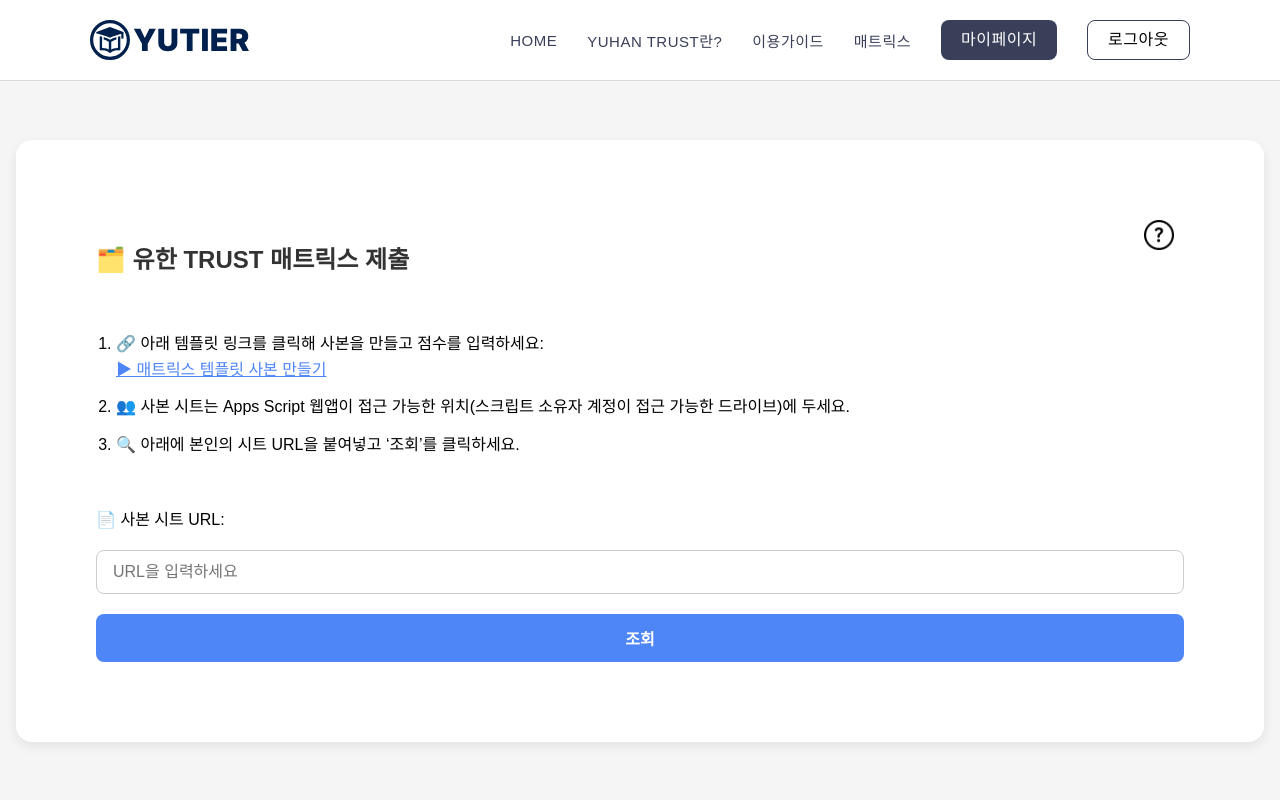
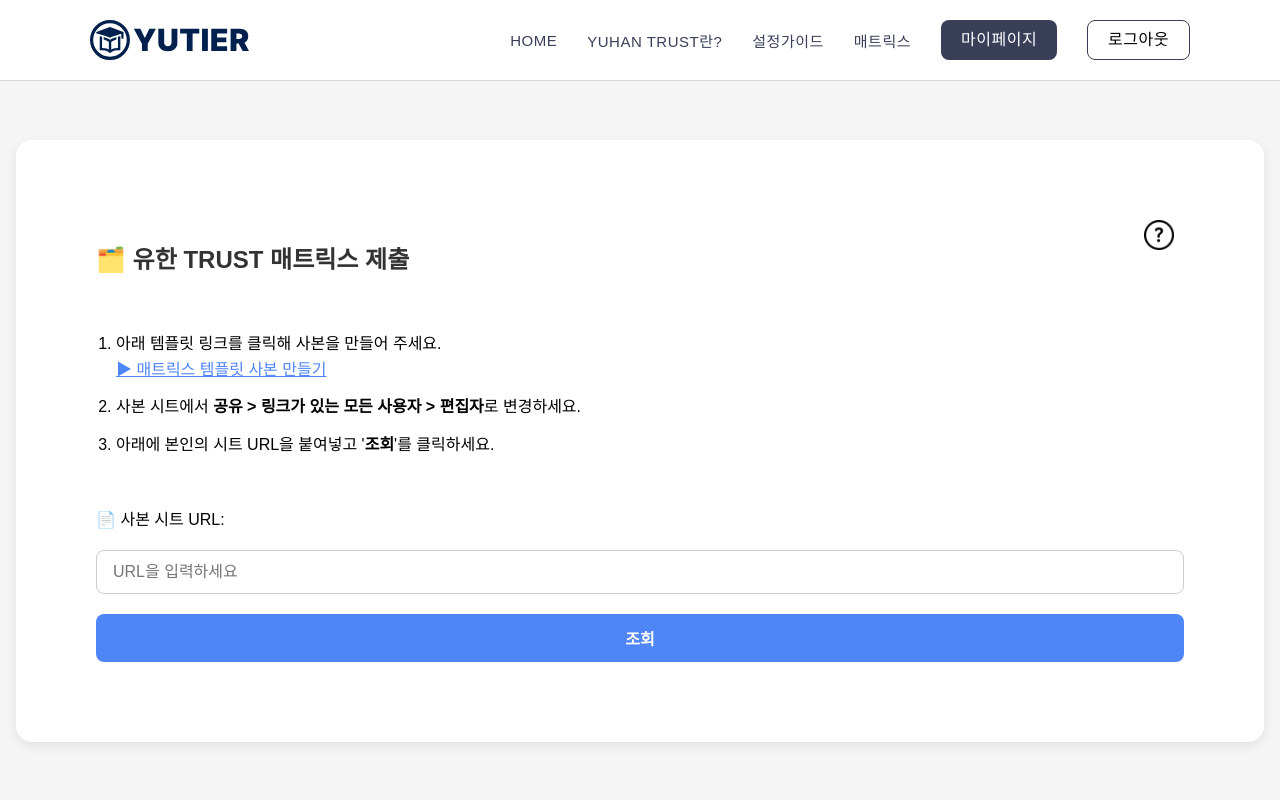
Before and after one commit to youjiyeon12/Yutier, a React (Vite) app: page /matrix-url in a window 1280 px wide. Shown: the top 800 px of the page. Built offline with nearby package versions, Linux system fonts and the light colour scheme; sample sign-in values are in the browser's storage; a web font is replaced by a local one.

Commit message:
기타 수정

```diff
--- a/src/components/common/Header.jsx
+++ b/src/components/common/Header.jsx
@@ -17,7 +17,7 @@
       <div className={styles.menu}>
         <p><span onClick={() => navigate('/')}>HOME</span></p>
         <p><span onClick={() => navigate('/detail')}>YUHAN TRUST란?</span></p>
-        <p><span onClick={() => navigate('/guide')}>이용가이드</span></p>
+        <p><span onClick={() => navigate('/guide')}>설정가이드</span></p>
         <p><span onClick={() => navigate('/matrix')}>매트릭스</span></p>
         {/* 로그인 여부에 따른 버튼 변화 */}
         {user ? (
--- a/src/pages/matrix/Matrix.jsx
+++ b/src/pages/matrix/Matrix.jsx
@@ -695,13 +695,13 @@
               id: 1,
               text: (
                 <>
-                  <h3 className={styles.title}>Yutier 매트릭스 등록</h3>
+                  <h3 className={styles.title}>Yutier 매트릭스 점수 등록</h3>
                   <p className={styles.tbody}>
-                    1. 매트릭스 점수 입력하는 페이지가 나오면 유한대학교 포털(<a href='https://portal.yuhan.ac.kr/' target='_blank'>https://portal.yuhan.ac.kr/</a>)로 이동합니다.
+                    1. 유한대학교 포털(<a href='https://portal.yuhan.ac.kr/' target='_blank'>https://portal.yuhan.ac.kr/</a>)로 이동합니다.
                     <br/>
-                    2. 로그인 후 [학생이력]으로 들어가줍니다.
+                    2. 로그인 후 [학생이력]으로 이동합니다.
                     <br/>
-                    3. '나의 TRUST인증 현황' 아래에 각각의 자신의 점수를 Yutier 웹 페이지로 돌아와 입력해줍니다.
+                    3. [나의 TRUST인증 현황] 점수를 [TRUST 인증 점수 총점]에 입력합니다.
                   </p>
 
                   <img src="/sc3.png" height="400px" style={{ marginTop: '30px' , marginRight: '20px'}} />
@@ -715,11 +715,9 @@
                 <>
                   <h3 className={styles.title}>Yutier 매트릭스 등록</h3>
                   <p className={styles.tbody}>
-                    4. 나의 인증현황 가운데를 누른 후 [개인역량 매트릭스]에 들어갑니다.
+                    4. [나의 TRUST인증 현황]을 클릭하거나, [TRUST 교육인증]을 클릭해 [개인역량 매트릭스]로 이동합니다.
                     <br/>
-                    5. 들어간 후엔 학년, 학기, 교과를 선택하고 [조회]를 누릅니다.
-                    <br/>
-                    6. 조회를 누르면 아래처럼 점수가 나오는 것을 볼 수 있습니다.
+                    5. 학년, 학기, 교과를 선택하고 [조회]를 누릅니다.
                   </p>
 
                   <img src="/sc6.png" height="300px" style={{marginTop: '-30px',marginRight: '20px'}} />
@@ -734,11 +732,9 @@
                 <>
                   <h3 className={styles.title}>Yutier 매트릭스 등록</h3>
                   <p className={styles.tbody}>
-                    9. 나온 점수를 토대로 Yutier 사이트에 입력합니다.
+                    9. 포털의 [개인역량 매트릭스] 점수를 [Yutier 매트릭스]에 입력합니다.
                     <br/>
-                    10. 버튼 마다 필터링 기능이 있어 항목별로 각각 볼 수 있습니다
-                    <br/>
-                    11. 또한 화살표를 눌러 상세항목 보기가 가능합니다.
+                    ★ [역량 필터링], [상세항목 펼쳐보기], [1회 점수와 최대점수 수정]이 가능합니다.
                   </p>
                   <br/>
                   <img src="/sc9.png" height="330px" style={{marginTop: '30px',marginRight: '20px'}} />
@@ -752,7 +748,7 @@
                 <>
                   <h3 className={styles.title}>Yutier 매트릭스 등록</h3>
                   <p className={styles.tbody}>
-                    12. 다 입력을 하였다면 [홈]이나 마이페이지의 회원정보에서 티어와 추천 프로그램 리스트를 확인할 수 있습니다.
+                    10. [홈]과 [마이페이지의 회원정보]에서 티어와 추천 프로그램 리스트를 확인할 수 있습니다.
                   </p>
                   <br/>
                   <img src="/sc11.png" height="310px" style={{marginTop: '60px',marginRight: '20px'}} />
--- a/src/pages/matrix/MatrixURLSubmit.jsx
+++ b/src/pages/matrix/MatrixURLSubmit.jsx
@@ -87,7 +87,7 @@
         <h2>🗂️ 유한 TRUST 매트릭스 제출</h2>
           <ol>
             <li>
-              🔗 아래 템플릿 링크를 클릭해 사본을 만들고 점수를 입력하세요:
+              아래 템플릿 링크를 클릭해 사본을 만들어 주세요.
               <br />
               <a
                 href="https://docs.google.com/spreadsheets/d/1x_8ecj8ocy-dti7O9IzQLGiJ8uho9YCNhu1KCPttib8/copy"
@@ -98,9 +98,9 @@
               </a>
             </li>
             <li>
-              👥 사본 시트는 Apps Script 웹앱이 접근 가능한 위치(스크립트 소유자 계정이 접근 가능한 드라이브)에 두세요.
+              사본 시트에서 <b>공유 &gt; 링크가 있는 모든 사용자 &gt; 편집자</b>로 변경하세요.
             </li>
-            <li>🔍 아래에 본인의 시트 URL을 붙여넣고 ‘조회’를 클릭하세요.</li>
+            <li>아래에 본인의 시트 URL을 붙여넣고 '<b>조회</b>'를 클릭하세요.</li>
           </ol>
 
           <label>📄 사본 시트 URL:</label>
--- a/src/pages/matrix/styles/matrix.module.css
+++ b/src/pages/matrix/styles/matrix.module.css
@@ -276,11 +276,11 @@
   cursor: pointer;
   box-shadow: 0 1px 4px #e3e6ed;
   transition: background 0.12s;
-  background: #b98e5d;
+  background: #939ca5;
 }
 
 .EditBtn:hover {
-  background: rgb(146, 107, 70)
+  background: rgb(128, 135, 143);
 }
 
 .container_wrap {
```
Also changed, not shown: 1 other file (tests, documents, lock files or other folders).
